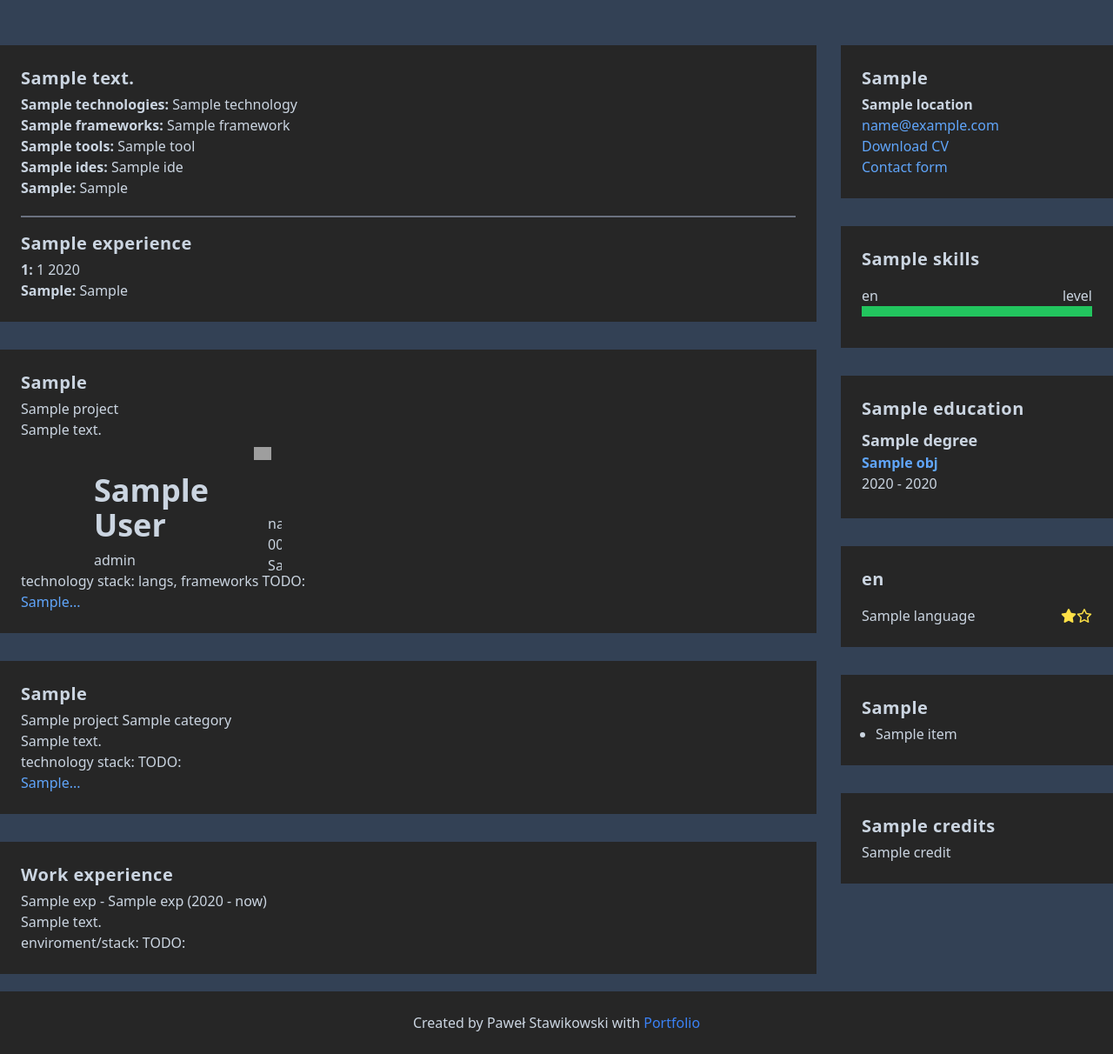
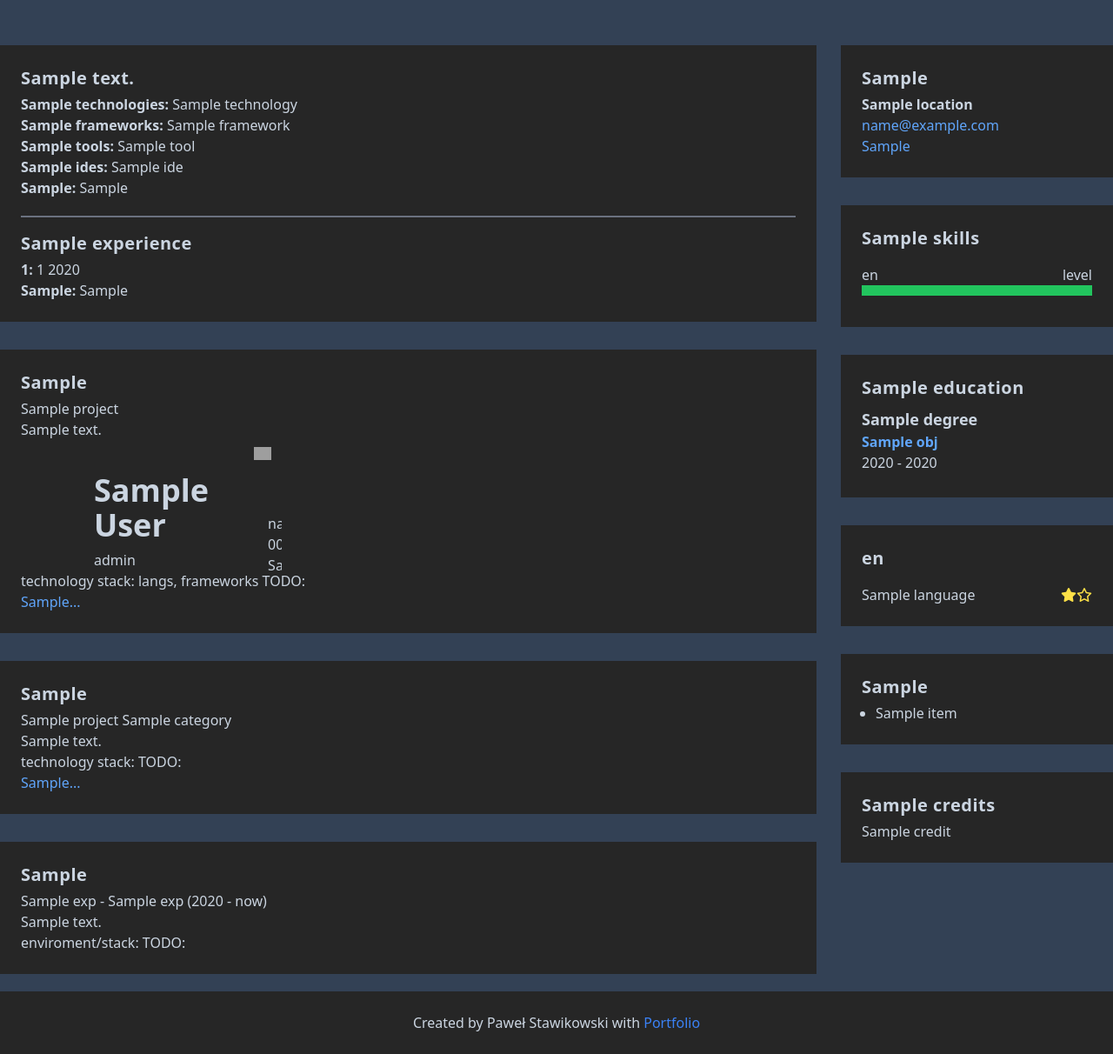
Before and after one commit to Pawikoski/portfolio, a Django app: template templates/index.html in a window 1280 px wide. Shown: the part 240-1452 px from the top of the page at 87% size. Run offline with Django 4.2, Linux system fonts and the light colour scheme; the template is opened without the code that fills it: most values are stand-ins (such as "Sample title", 1, 10 or a date in 2020); some libraries are stand-ins or nearby versions.

Commit message:
Translations in template

```diff
--- a/templates/base.html
+++ b/templates/base.html
@@ -51,8 +51,8 @@
           <p class="text-xl pb-1 font-bold tracking-wide font-sans">{{ translations.personal_info }}</p>
           <p class="font-semibold">{{ personal_data.location }}</p>
           <p class="text-blue-400"><a href="mailto:{{ personal_data.email }}">{{ personal_data.email }}</a></p>
-          <p class="text-blue-400"><a href="{{ personal_data.cv }}">Download CV</a></p>
-          <p class="text-blue-400"><a href="{{ personal_data.contact_form }}">Contact form</a></p>
+          <p class="text-blue-400"><a href="{{ personal_data.cv }}">{{ translations.download_cv }}</a></p>
+          <p class="text-blue-400"><a href="{{ personal_data.contact_form }}">{{ translations.contact_form }}</a></p>
         </div>
         <div class="skills box">
           <p class="text-xl pb-1 font-bold tracking-wide font-sans">{{ translations.skills }}</p>
--- a/templates/index.html
+++ b/templates/index.html
@@ -48,7 +48,7 @@
       <a href="" class="text-blue-400">{{ translations.see_more }}...</a>
     </div>
     <div class="experience box">
-      <p class="text-xl pb-1 font-bold tracking-wide font-sans">Work experience</p>
+      <p class="text-xl pb-1 font-bold tracking-wide font-sans">{{ translations.work_experience }}</p>
       {% for exp in work_experience %}
       <div class="experience-position">
         <p>{{ exp.title }} - {{ exp.company_name }} ({{ exp.start_date|date:"Y" }} - now)</p>
```
